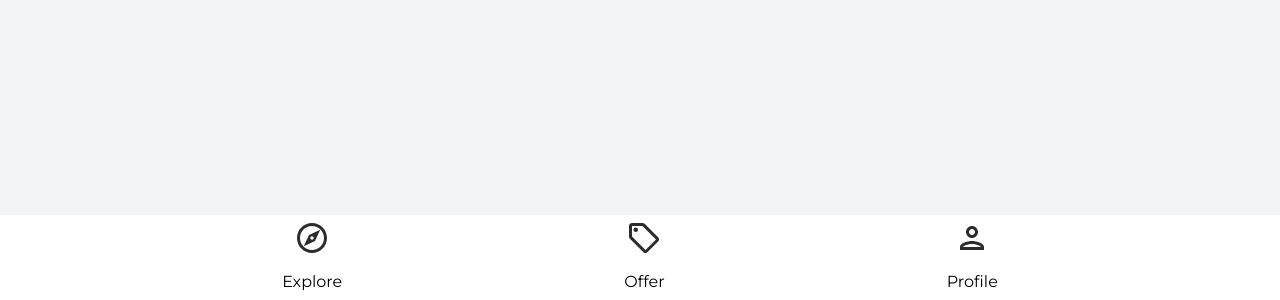
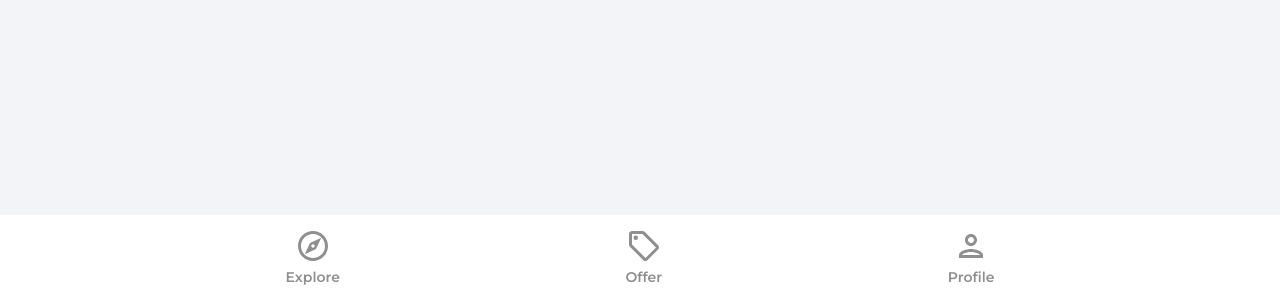
Before and after one commit to AshwiniParaye1/The_Home_Genies, a React (Create React App) app: page /forgot-password in a window 1280 px wide. Shown: the part 500-800 px from the top of the page. Built offline with nearby package versions, Linux system fonts and the light colour scheme.

Commit message:
modified

```diff
--- a/src/components/Navbar.jsx
+++ b/src/components/Navbar.jsx
@@ -10,21 +10,45 @@
     const navigate = useNavigate()
     const location = useLocation()
 
+    const pathMatchRoute = (route) => {
+        if (route === location.pathname) {
+            return true;
+        }
+    }
+
   return (
     <footer className='navbar'>
         <nav className='navbarNav'>
             <ul className='navbarListItems'>
                 <li className='navbarListItem' onClick={() => navigate('/')}>
-                    <ExploreIcon fill='#2c2c2c' width='36px' height='36px' />
-                    <p>Explore</p>
+                    <ExploreIcon fill={ pathMatchRoute('/') ? '#2c2c2c' : "#8f8f8f" } width='36px' height='36px' />
+                    <p
+                    className= {pathMatchRoute('/')
+                    ? 'navbarListItemNameActive'
+                    : 'navbarListItemName'
+                    }>
+                        Explore
+                    </p>
                 </li>
                 <li className='navbarListItem' onClick={() => navigate('/offers')}>
-                    <OfferIcon fill='#2c2c2c' width='36px' height='36px' />
-                    <p>Offer</p>
+                    <OfferIcon fill={ pathMatchRoute('/offers') ? '#2c2c2c' : "#8f8f8f" } width='36px' height='36px' />
+                    <p
+                    className= {pathMatchRoute('/offers')
+                    ? 'navbarListItemNameActive'
+                    : 'navbarListItemName'
+                    }>
+                        Offer
+                    </p>
                 </li>
                 <li className='navbarListItem' onClick={() => navigate('/profile')}>
-                    <PersonOutlineIcon fill='#2c2c2c' width='36px' height='36px' />
-                    <p>Profile</p>
+                    <PersonOutlineIcon fill={ pathMatchRoute('/profile') ? '#2c2c2c' : "#8f8f8f" } width='36px' height='36px' />
+                    <p
+                    className= {pathMatchRoute('/profile')
+                    ? 'navbarListItemNameActive'
+                    : 'navbarListItemName'
+                    }>
+                        Profile
+                    </p>
                 </li>
             </ul>
         </nav>
```
